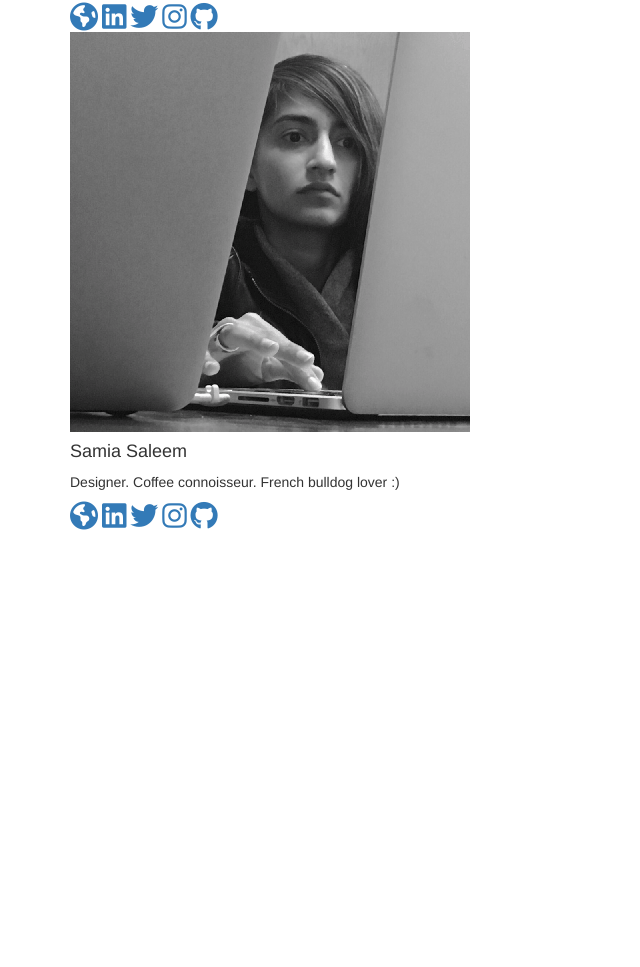
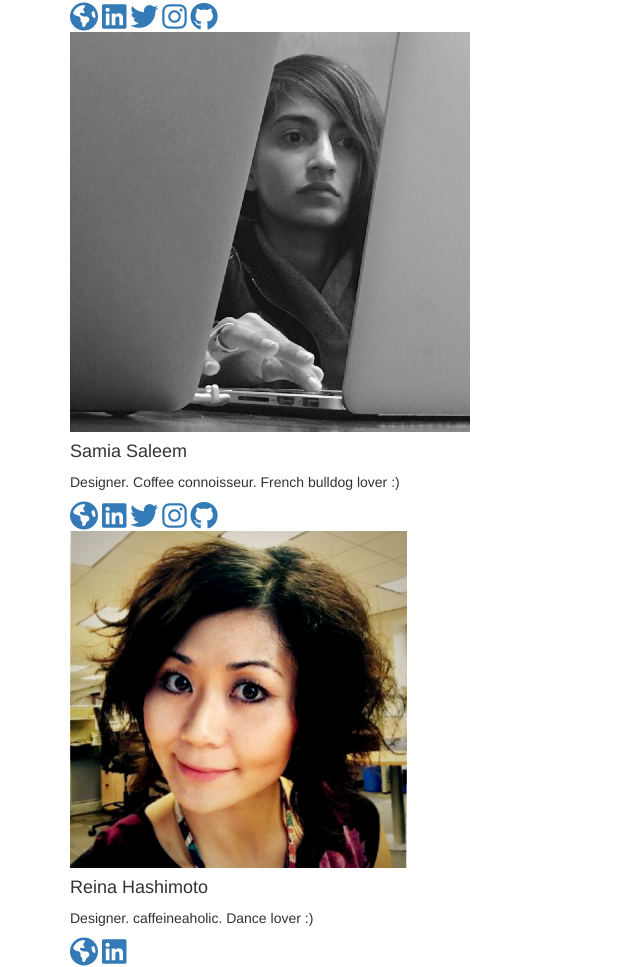
Before and after one commit to trucnguyen/designers-learn-github, a plain HTML site: page designer-directory/index.html in a window 1280 px wide. Shown: the part 1281-2248 px from the top of the page, without its empty margins (0-640 px from the left). Before the commit the page ends 1812 px from the top, so only its background shows below. Drawn offline with nearby package versions, Linux system fonts and the light colour scheme.

Commit message:
Added Reina's profile

```diff
--- a/designer-directory/index.html
+++ b/designer-directory/index.html
@@ -41,6 +41,16 @@
           </div>
         </div>
 
+        <div class="card">
+          <img class="card-img-top img-fluid" src="photos/reina_hashimoto.jpg" alt="Reina Hashimoto">
+          <div class="card-block">
+            <h4 class="card-title">Reina Hashimoto</h4>
+            <p class="card-text">Designer. caffeineaholic. Dance lover :) </p>
+            <a href="http://www.aplural.com" target="_blank"><i class="fa fa-globe fa-2x" title="Personal website"></i></a>
+            <a href="https://www.linkedin.com/in/reinahashimoto/" target="_blank"><i class="fa fa-linkedin-square fa-2x" title="LinkedIn"></i></a>
+          </div>
+        </div>
+
          <!--Add Yourself Here, template is commented out -->
 
 <!--         <div class="card">
```
Also changed, not shown: designer-directory/photos/reina_hashimoto.jpg (added).
